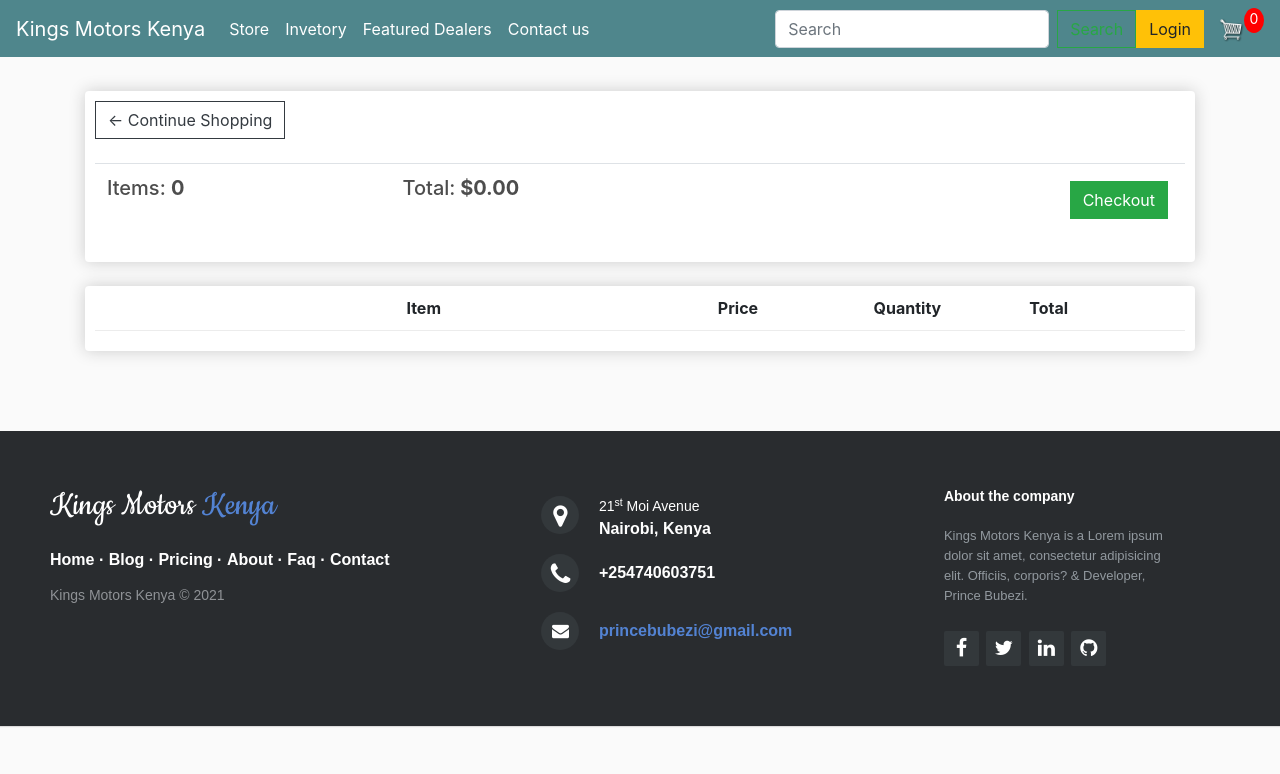
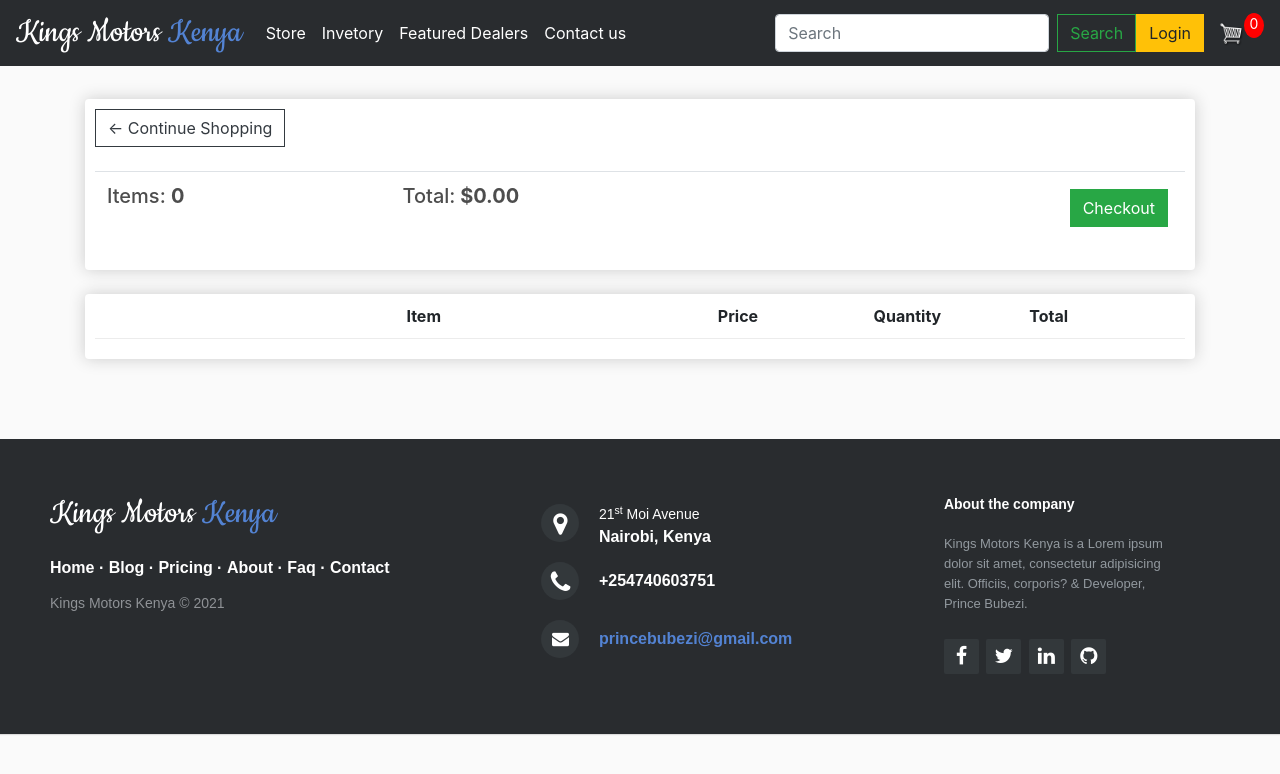
Before and after one commit to Blacking-highness/Kings-Motors-Kenya, a Django app: page /cart/ in a window 1280 px wide. Shown: the top 774 px of the page. Run offline with Django 3.2, Linux system fonts and the light colour scheme; lists and menus that the app fills with data are empty; some libraries are stand-ins or nearby versions.

Commit message:
progress

```diff
--- a/static/css/main.css
+++ b/static/css/main.css
@@ -1,10 +1,34 @@
+*{
+	margin: 0px;
+	padding: 0px;
+	box-sizing: border-box;
+}
 body{
 	background-color: hsl(0, 0%, 98%);
+	position: absolute;
+	padding-top: 65px !important;
 }
 
 h1,h2,h3,h4,h5,h6{
 	color:hsl(0, 0%, 30%);
 }
+
+.navbar {
+	display: flex;
+	/* overflow: hidden;*/
+	position: fixed !important; /* Set the navbar to fixed position */
+	position: relative;
+	top: 0; /* Position the navbar at the top of the page */
+	width: 100%; /* Full width */
+	justify-content: space-around;
+	z-index:1;
+}
+
+.dropdown-content {
+	z-index:1000;
+}
+
+
 
 .box-element{
 	box-shadow:hsl(0, 0%, 80%) 0 0 16px;
@@ -13,6 +37,15 @@ h1,h2,h3,h4,h5,h6{
 	padding: 10px;
 }
 
+.logo {
+	color:  #ffffff;
+ 	font: normal 36px 'Cookie', cursive;
+ 	margin: 0;
+}
+
+.logo span {
+	color:  #5383d3;
+}
 .thumbnail{
 	width: 100%;
 	height: 200px;
@@ -21,12 +54,13 @@ h1,h2,h3,h4,h5,h6{
     box-shadow: -1px -3px 5px -2px rgba(214,214,214,1);
 }
 
+
 .product{
 	border-radius: 0 0 4px 4px;
 }
 
 .bg-dark{
-	background-color: #4f868c!important;
+	background-color: #292c2f!important;
 }
 
 #cart-icon{
```
Also changed, not shown: static/images/background.jpg (added), static/images/favicon-16x16.png, static/images/favicon-32x32.png, static/images/favicon.ico, 1 other file.
